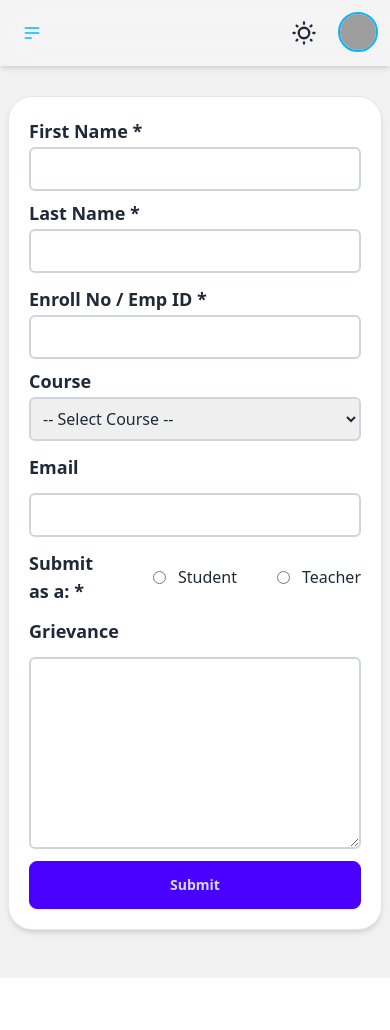
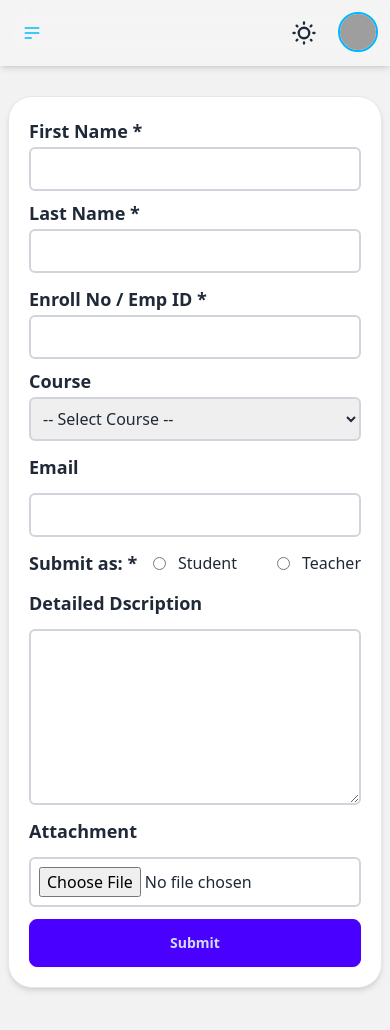
Before and after one commit to mangosain/Grievance-Portal, a Next.js app: page /grievanceForm in a window 390 px wide. Shown: the top 1030 px of the page. Before the commit the page ends 978 px from the top, so only its background shows below. Built offline with nearby package versions, Linux system fonts and the light colour scheme; grey boxes are pictures that could not be loaded.

Commit message:
made minor changes

```diff
--- a/app/grievanceForm/page.tsx
+++ b/app/grievanceForm/page.tsx
@@ -64,10 +64,10 @@ const GrievanceForm = () => {
               id="email"
               className="border-2 border-gray-300 rounded-md p-2"
             />
-            <div className="flex gap-10">
+            <div className="flex justify-between sm:justify-normal sm:gap-10">
               {/* make two mutually exclusive radio buttons, 1 for student, 1 for teacher */}
               <label className="text-lg font-semibold w-fit" htmlFor="role">
-                Submit as a: *
+                Submit as: *
               </label>
               <div className="flex gap-10 text-md font-medium">
                 <div className="flex items-center gap-3">
@@ -93,11 +93,19 @@ const GrievanceForm = () => {
               </div>
             </div>
             <label className="text-lg font-semibold w-fit" htmlFor="grievance">
-              Grievance
+              Detailed Dscription
             </label>
             <textarea
               id="grievance"
-              className="border-2 border-gray-300 rounded-md p-2 h-48"
+              className="border-2 border-gray-300 rounded-md p-2 h-44"
+            />
+            <label className="text-lg font-semibold w-fit" htmlFor="attachment">
+              Attachment
+            </label>
+            <input
+              type="file"
+              id="attachment"
+              className="border-2 border-gray-300 rounded-md p-2"
             />
             <button className="btn btn-primary">Submit</button>
           </form>
--- a/components/hero/page.tsx
+++ b/components/hero/page.tsx
@@ -138,7 +138,7 @@ const HeroTile = ({
       initial={{ y: 100, opacity: 0 }}
       animate={{ y: 0, opacity: 1 }}
       transition={{ duration: 1, delay: HeroTileChildren.delay }}
-      className="h-full flex-1 p-4 rounded-xl shadow-lg relative mt-2 lg:mt-0 group"
+      className="h-full flex-1 p-4 rounded-xl shadow-lg relative mt-2 lg:mt-0 content-center group"
       style={{
         backgroundImage:
           "linear-gradient( rgba(0, 0, 0, 0.5), rgba(0, 0, 0, 0.5) ), url('" +
@@ -148,7 +148,7 @@ const HeroTile = ({
         backgroundSize: "cover",
       }}
     >
-      <h1 className="text-5xl font-bold mt-24">{HeroTileChildren.title}</h1>
+      <h1 className="text-5xl font-bold">{HeroTileChildren.title}</h1>
       <p className="text-lg font-semibold">{HeroTileChildren.description}</p>
       <span className="h-24 w-24 bg-black absolute right-0 bottom-0 rounded-tl-xl rounded-br-xl text-6xl flex justify-center items-center">
         <BsArrowRight className="group-hover:-rotate-45 ease-in-out duration-200" />
--- a/components/nav/page.tsx
+++ b/components/nav/page.tsx
@@ -94,7 +94,7 @@ const Nav = () => {
             className="menu menu-sm dropdown-content bg-base-100 rounded-box z-[1] mt-3 w-52 p-2 shadow-xl"
           >
             <li className="border-b py-1">
-              <a>Student Login</a>
+              <a className="btn">Student Login</a>
             </li>
             <li className="py-1">
               <a>Admin Login</a>
--- a/components/studentLogin/page.tsx
+++ b/components/studentLogin/page.tsx
@@ -1,7 +1,22 @@
 const StudentLogin = () => {
   return (
     <div>
-      <h1>Student Login</h1>
+      {/* Open the modal using document.getElementById('ID').showModal() method */}
+      <button
+        className="btn"
+        onClick={() => document.getElementById("my_modal_2").showModal()}
+      >
+        open modal
+      </button>
+      <dialog id="my_modal_2" className="modal">
+        <div className="modal-box">
+          <h3 className="font-bold text-lg">Hello!</h3>
+          <p className="py-4">Press ESC key or click outside to close</p>
+        </div>
+        <form method="dialog" className="modal-backdrop">
+          <button>close</button>
+        </form>
+      </dialog>
     </div>
   );
 };
```
